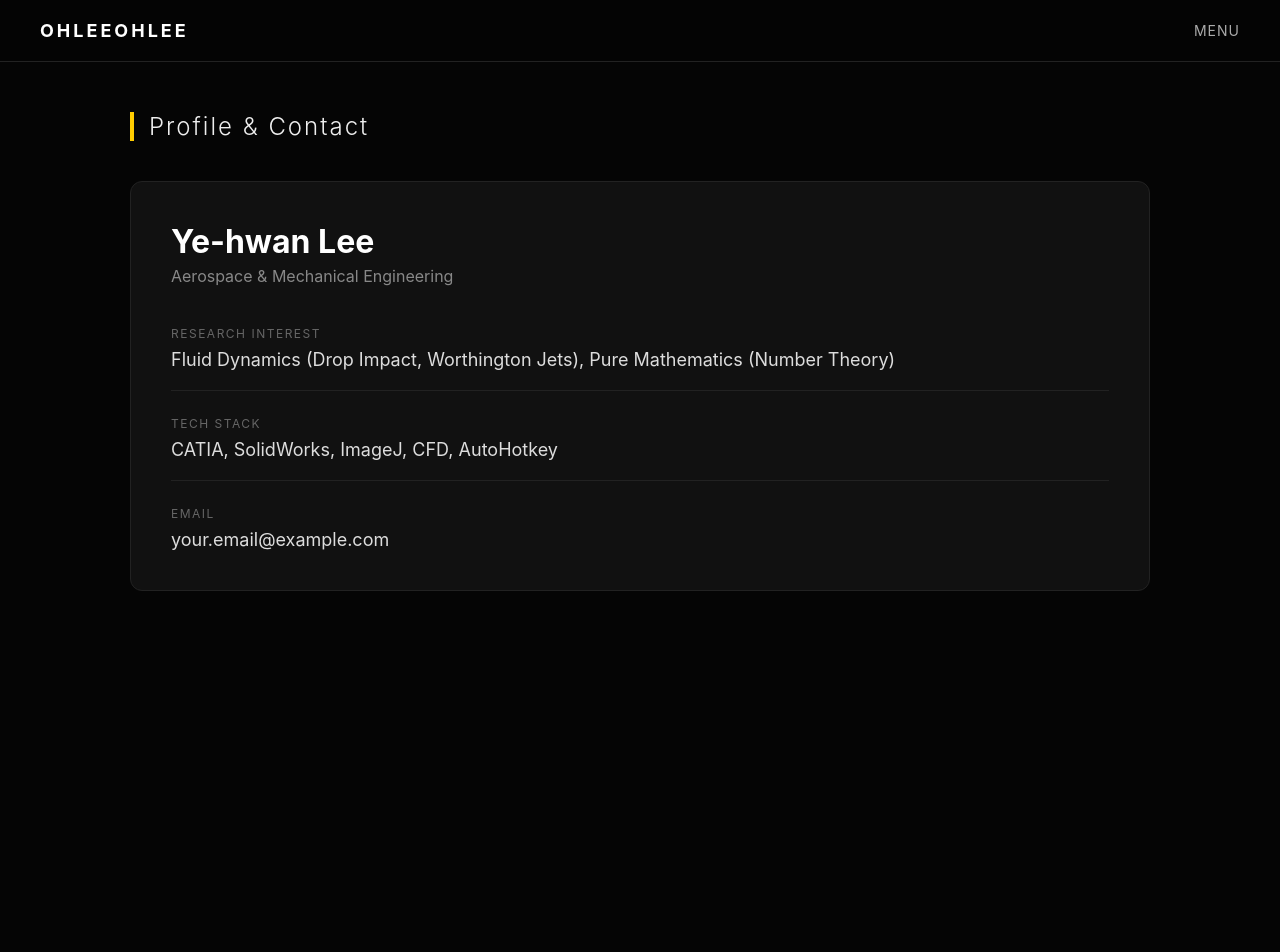
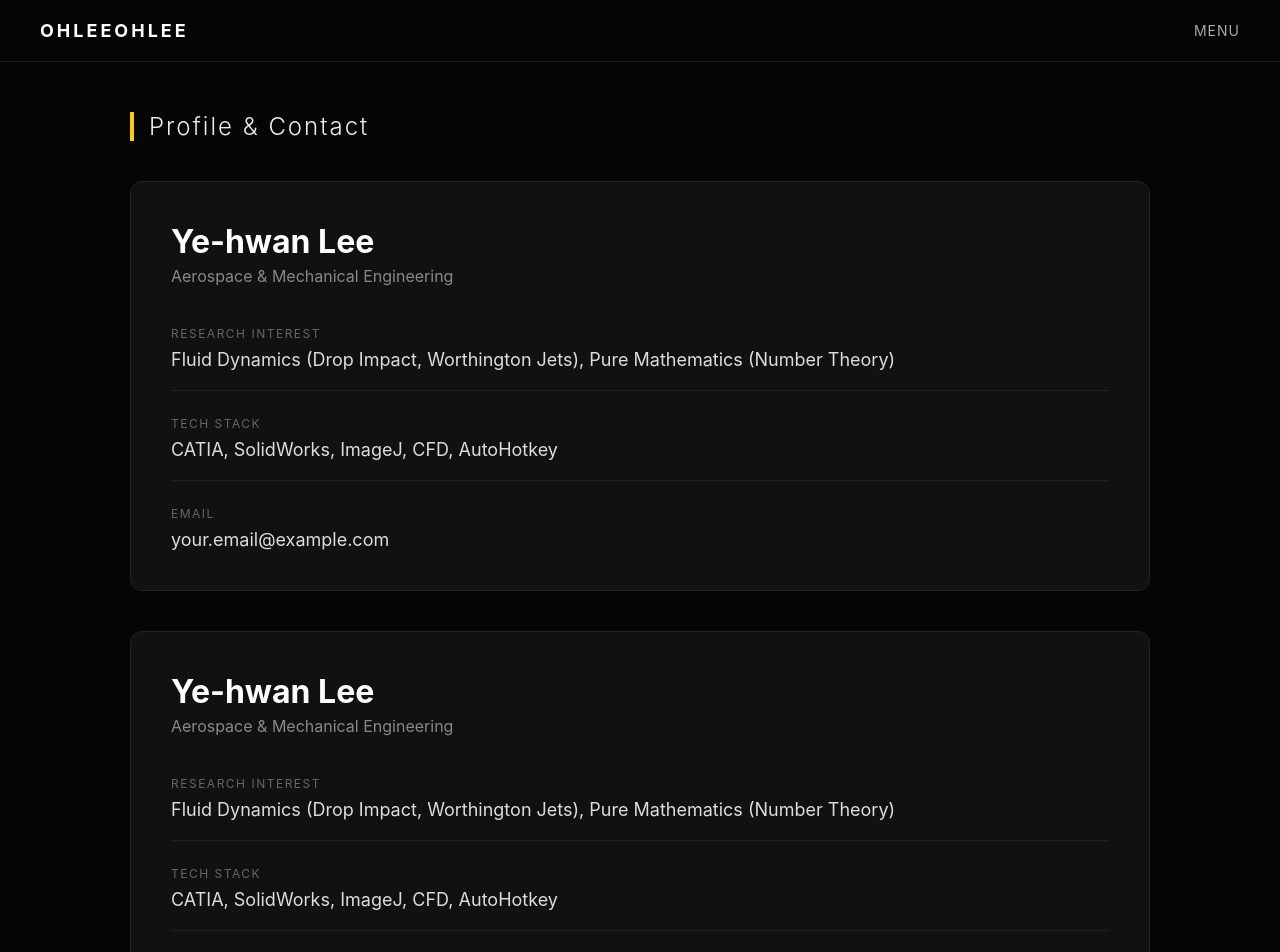
Before and after one commit to OhLeeOhLee-Test/Test_Web, a React (Vite) app: page /Test_Web/contact in a window 1280 px wide. Shown: the top 952 px of the page. Before the commit the page ends 800 px from the top, so only its background shows below. Built offline with nearby package versions, Linux system fonts and the light colour scheme.

Commit message:
Add files via upload

```diff
--- a/src/App.jsx
+++ b/src/App.jsx
@@ -2,7 +2,7 @@ import React, { useState, useEffect } from 'react'; /* 👈 useEffect 추가! */
 import { BrowserRouter, Routes, Route, useNavigate } from 'react-router-dom';
 import Home from './pages/Home';
 import Projects from './pages/Projects';
-import Punggyeong from './pages/Punggyeong';
+import Punggyeong from './pages/Projects/Punggyeong';
 import Contact from './pages/Contact';
 import LoadingScreen from './LoadingScreen';
 import './App.css';
--- a/src/pages/Contact.css
+++ b/src/pages/Contact.css
@@ -3,6 +3,10 @@
   padding: 40px;
   border-radius: 12px;
   border: 1px solid #222;
+  margin-bottom: 40px;
+}
+.profile-section:last-child {
+  margin-bottom: 0;
 }
 .profile-section h3 {
   font-size: 32px;
@@ -20,6 +24,7 @@
   flex-direction: column;
   gap: 25px;
 }
+
 .contact-item {
   padding-bottom: 20px;
   border-bottom: 1px solid #222;
--- a/src/pages/Contact.jsx
+++ b/src/pages/Contact.jsx
@@ -16,11 +16,41 @@ export default function Contact() {
         <div className="contact-card">
           <div className="contact-item">
             <span className="label">Research Interest</span>
-            <span className="value">Fluid Dynamics (Drop Impact, Worthington Jets), Pure Mathematics (Number Theory)</span>
+            <span className="value">
+              Fluid Dynamics (Drop Impact, Worthington Jets), Pure Mathematics
+              (Number Theory)
+            </span>
           </div>
           <div className="contact-item">
             <span className="label">Tech Stack</span>
-            <span className="value">CATIA, SolidWorks, ImageJ, CFD, AutoHotkey</span>
+            <span className="value">
+              CATIA, SolidWorks, ImageJ, CFD, AutoHotkey
+            </span>
+          </div>
+          <div className="contact-item">
+            <span className="label">Email</span>
+            <span className="value">your.email@example.com</span>
+          </div>
+        </div>
+      </div>
+
+      <div className="profile-section">
+        <h3>Ye-hwan Lee</h3>
+        <p className="subtitle">Aerospace & Mechanical Engineering</p>
+
+        <div className="contact-card">
+          <div className="contact-item">
+            <span className="label">Research Interest</span>
+            <span className="value">
+              Fluid Dynamics (Drop Impact, Worthington Jets), Pure Mathematics
+              (Number Theory)
+            </span>
+          </div>
+          <div className="contact-item">
+            <span className="label">Tech Stack</span>
+            <span className="value">
+              CATIA, SolidWorks, ImageJ, CFD, AutoHotkey
+            </span>
           </div>
           <div className="contact-item">
             <span className="label">Email</span>
--- /dev/null
+++ b/src/pages/Projects/Punggyeong.css
@@ -0,0 +1,12 @@
+.specs-container { display: flex; flex-direction: column; gap: 30px; }
+.detail-3d-container { height: 500px; background-color: #000; border-radius: 12px; border: 1px solid #333; overflow: hidden; }
+
+.engineering-log { background-color: #111; padding: 35px; border-radius: 12px; border: 1px solid #222; }
+.engineering-log h3 { font-size: 18px; margin-bottom: 20px; color: #ddd; }
+.engineering-log ul { list-style-type: none; }
+.engineering-log li { margin-bottom: 15px; line-height: 1.6; color: #bbb; padding-left: 20px; position: relative; }
+.engineering-log li::before { content: '▸'; position: absolute; left: 0; color: #ffcc00; }
+
+@media screen and (max-width: 768px) {
+  .detail-3d-container { height: 350px; }
+}
--- /dev/null
+++ b/src/pages/Projects/Punggyeong.jsx
@@ -0,0 +1,43 @@
+import React from 'react';
+import { useNavigate } from 'react-router-dom';
+import StlViewer from '../../StlViewer';
+import './Punggyeong.css';
+
+export default function Punggyeong() {
+  const navigate = useNavigate();
+
+  return (
+    <main className="detail-view">
+      <button className="back-btn" onClick={() => navigate('/')}>
+        ← 뒤로 가기
+      </button>
+
+      <h2>풍경풍경 (Cloud Bell)</h2>
+
+      <div className="specs-container">
+        {/* 3D 뷰어를 상단에 크게 배치 */}
+        <div className="detail-3d-container">
+          <StlViewer autoRotate={false} controls={true} scale={0.03} />
+        </div>
+
+        {/* 설명 글씨는 뷰어 아래로 */}
+        <div className="engineering-log">
+          <h3>⚙️ Engineering Specs</h3>
+          <ul>
+            <li>
+              <strong>Mechanism:</strong> 1-DOF 3층 적층 구조 설계
+            </li>
+            <li>
+              <strong>Actuator:</strong> 서보모터 1개를 활용한 제어 최적화 및
+              배선 최소화
+            </li>
+            <li>
+              <strong>Design Challenge:</strong> 2.5mm 캐노피 두께를 고려한 모듈
+              1.0 이하 정밀 랙 앤 피니언 적용
+            </li>
+          </ul>
+        </div>
+      </div>
+    </main>
+  );
+}
```
